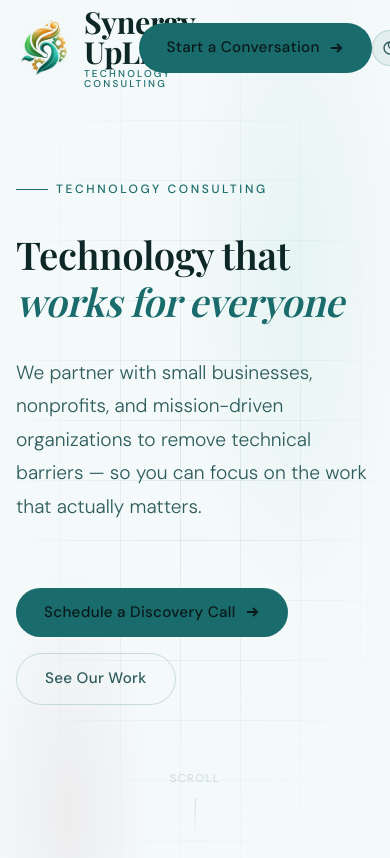
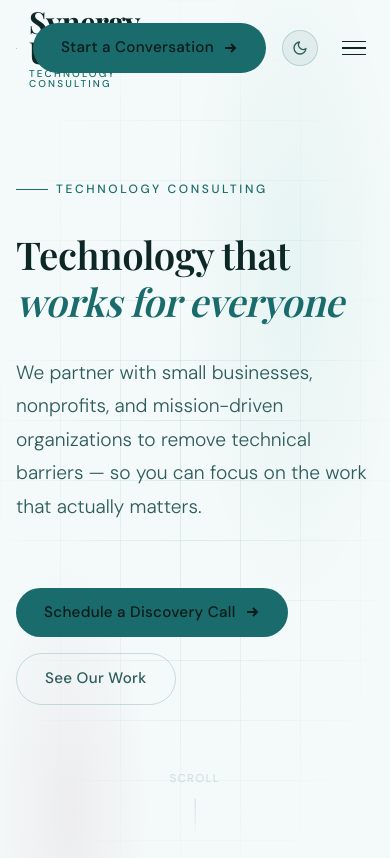
Before and after one commit to Synergy-UpLink/sul.com, a Jekyll site: the page built from index.html, in a window 390 px wide and 900 px high. Shown: the top 858 px of the window. Built offline with Jekyll 4.4.1, drawn with Linux system fonts in a browser that asks for light colours; some web fonts are replaced.

Commit message:
Responsive menu showing up now.

```diff
--- a/_includes/nav.html
+++ b/_includes/nav.html
@@ -50,3 +50,10 @@
     </div>
   </div>
 </nav>
+
+<nav class="mobile-menu" aria-label="Mobile navigation">
+  {% for link in site.nav_links %}
+    <a href="{{ link.url | relative_url }}">{{ link.title }}</a>
+  {% endfor %}
+  <a href="{{ '/contact/' | relative_url }}" class="btn btn--primary" style="margin-top:1rem">Start a Conversation</a>
+</nav>
--- a/_layouts/default.html
+++ b/_layouts/default.html
@@ -22,14 +22,6 @@
   <!-- Navigation -->
   {% include nav.html %}
 
-  <!-- Mobile Menu -->
-  <nav class="mobile-menu" aria-label="Mobile navigation">
-    {% for link in site.nav_links %}
-      <a href="{{ link.url | relative_url }}">{{ link.title }}</a>
-    {% endfor %}
-    <a href="{{ '/contact/' | relative_url }}" class="btn btn--primary" style="margin-top:1rem">Start a Conversation</a>
-  </nav>
-
   <!-- Main content -->
   <main id="main">
     {{ content }}
--- a/_sass/_nav.scss
+++ b/_sass/_nav.scss
@@ -22,6 +22,7 @@
     display: flex;
     align-items: center;
     justify-content: space-between;
+    gap: 1rem;
     height: 72px;
     transition: height var(--transition-slow);
   }
@@ -38,6 +39,8 @@
     gap: 0.75rem;
     text-decoration: none;
     line-height: 1;
+    min-width: 0; // allow text to truncate rather than push
+    flex-shrink: 1;
 
     &:hover {
       text-decoration: none;
@@ -136,6 +139,8 @@
     background: none;
     border: none;
     padding: $space-sm;
+    // Ensure toggle never overlaps logo by reserving its space
+    flex-shrink: 0;
 
     @media (max-width: $bp-lg) {
       display: flex;
@@ -237,7 +242,7 @@
 // Mobile menu
 .mobile-menu {
   position: fixed;
-  top: 72px;
+  top: 96px; // matches unscrolled nav height
   left: 0;
   right: 0;
   bottom: 0;
@@ -258,6 +263,11 @@
     transform: translateY(0);
     opacity: 1;
     pointer-events: all;
+  }
+
+  // When nav is scrolled/compact, shift down less
+  .site-nav.scrolled ~ & {
+    top: 72px;
   }
 
   a {
--- a/assets/js/main.js
+++ b/assets/js/main.js
@@ -64,6 +64,7 @@
     toggle.addEventListener('click', () => {
       const isOpen = toggle.classList.toggle('open');
       mobileMenu.classList.toggle('open', isOpen);
+      toggle.setAttribute('aria-expanded', isOpen);
       document.body.style.overflow = isOpen ? 'hidden' : '';
     });
 
@@ -71,6 +72,7 @@
       link.addEventListener('click', () => {
         toggle.classList.remove('open');
         mobileMenu.classList.remove('open');
+        toggle.setAttribute('aria-expanded', 'false');
         document.body.style.overflow = '';
       });
     });
```
